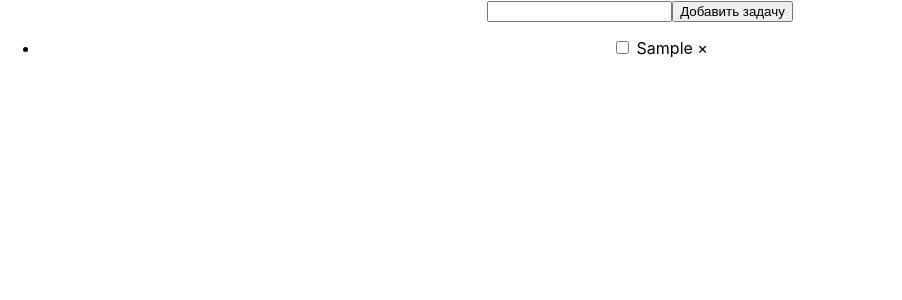
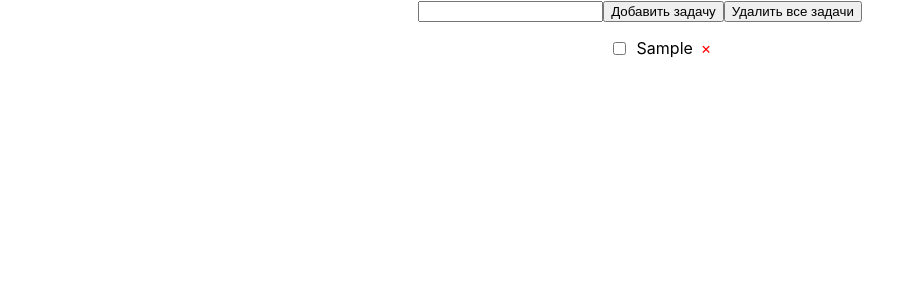
Before and after one commit to Elisei-Trifan/React-learning, a React (Create React App) app: page / in a window 1280 px wide. Both pictures are taken after typing "Sample" into the empty fields and a click on the button "Добавить задачу". Shown: the top 300 px of the page, without its empty margins (0-902 px from the left). Built offline with nearby package versions, Linux system fonts and the light colour scheme.

Commit message:
new button

```diff
--- a/src/App2.css
+++ b/src/App2.css
@@ -7,3 +7,19 @@
   min-height: 40px;
   color: red;
 }
+
+ul {
+  list-style: none;
+}
+
+li {
+  display: flex;
+  justify-content: center;
+  align-items: center;
+  gap: 0.5rem;
+}
+
+.delete {
+  color: red;
+  cursor: pointer;
+}
--- a/src/App2.js
+++ b/src/App2.js
@@ -32,6 +32,7 @@ const App2 = () => {
         <button className="" onClick={addTodo}>
           Добавить задачу
         </button>
+        <button onClick={() => setTodos([])}>Удалить все задачи</button>
       </label>
 
       <ul>
@@ -39,7 +40,7 @@ const App2 = () => {
           <li key={item.id}>
             <input type="checkbox" />
             <span> {item.text} </span>
-            <span> &times; </span>
+            <span className="delete"> &times; </span>
           </li>
         ))}
       </ul>
```
